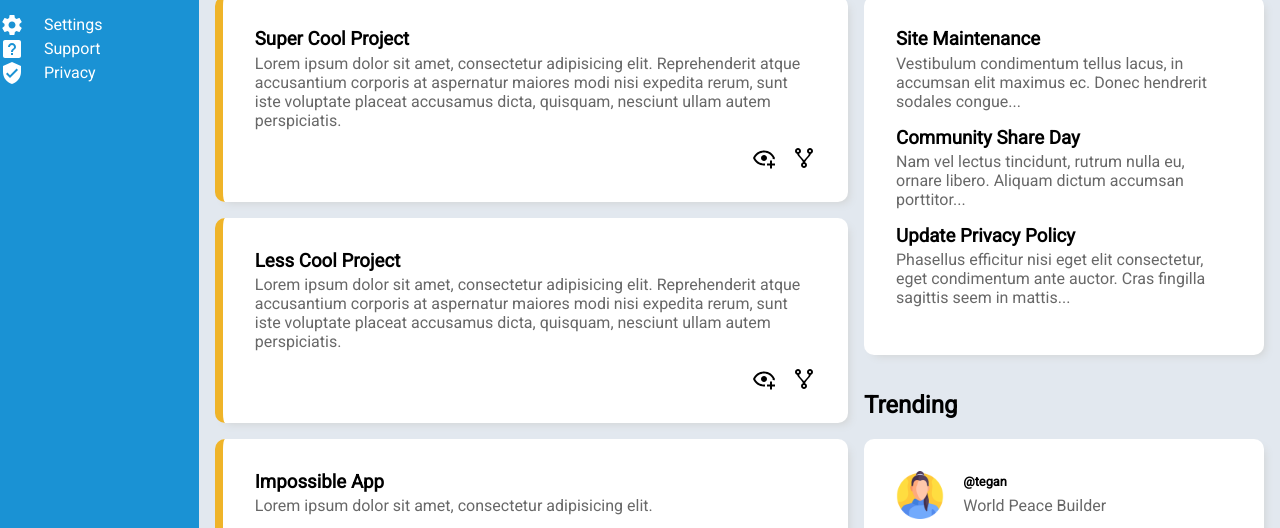
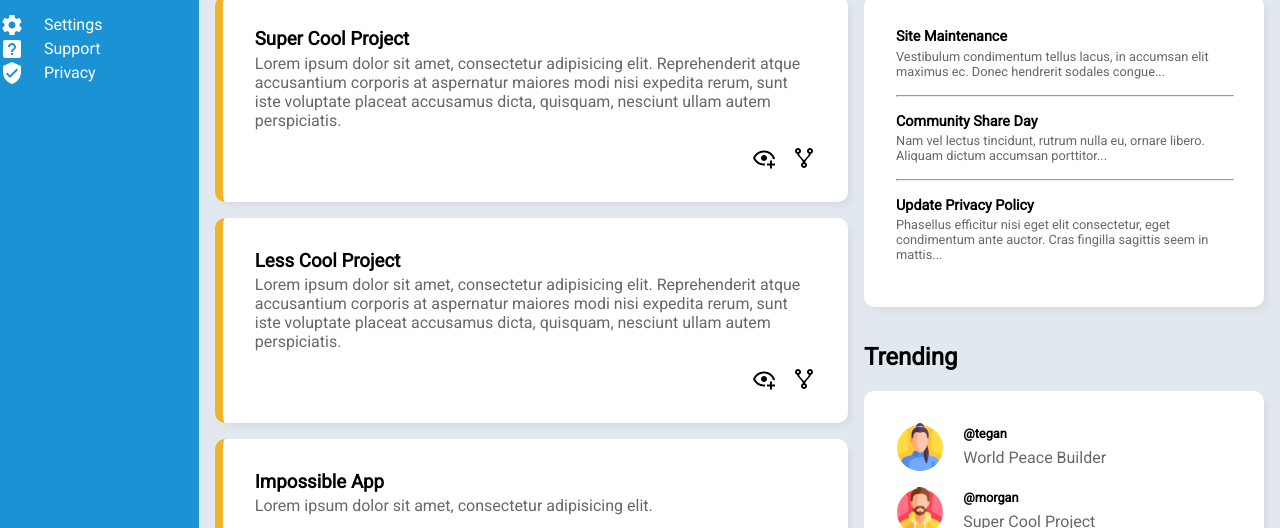
Before and after one commit to andrewlutton/odin-dashboard, a plain HTML site: page index.html in a window 1280 px wide. Shown: the part 244-772 px from the top of the page. Drawn offline with Linux system fonts and the light colour scheme.

Commit message:
Style announcements card

```diff
--- a/index.html
+++ b/index.html
@@ -135,15 +135,23 @@
         <div class="announcements-area">
             <h2>Announcements</h2>
             <div class="announcements card">
+                <div class="announcement">
                     <h3>Site Maintenance</h3>
                     <p>Vestibulum condimentum tellus lacus, in accumsan elit maximus ec. Donec hendrerit sodales
                         congue...</p>
+                </div>
+                <hr>
+                <div class="announcement">
                     <h3>Community Share Day</h3>
                     <p>Nam vel lectus tincidunt, rutrum nulla eu, ornare libero. Aliquam dictum accumsan porttitor...
                     </p>
+                </div>
+                <hr>
+                <div class="announcement">
                     <h3>Update Privacy Policy</h3>
                     <p>Phasellus efficitur nisi eget elit consectetur, eget condimentum ante auctor. Cras fingilla
                         sagittis seem in mattis...</p>
+                </div>
             </div>
         </div>
         <div class="trending-area">
--- a/style.css
+++ b/style.css
@@ -232,3 +232,17 @@ h3 {
 .usr-title {
     color: #686868;
 }
+
+.announcement h3 {
+    font-size: .9rem;
+}
+
+.announcement p {
+    font-size: .8rem;
+    color: #686868;
+}
+
+hr {
+    margin: 1rem 0;
+    width: 100%;
+}
```
Lines whose indentation alone changed are shown as unchanged.
